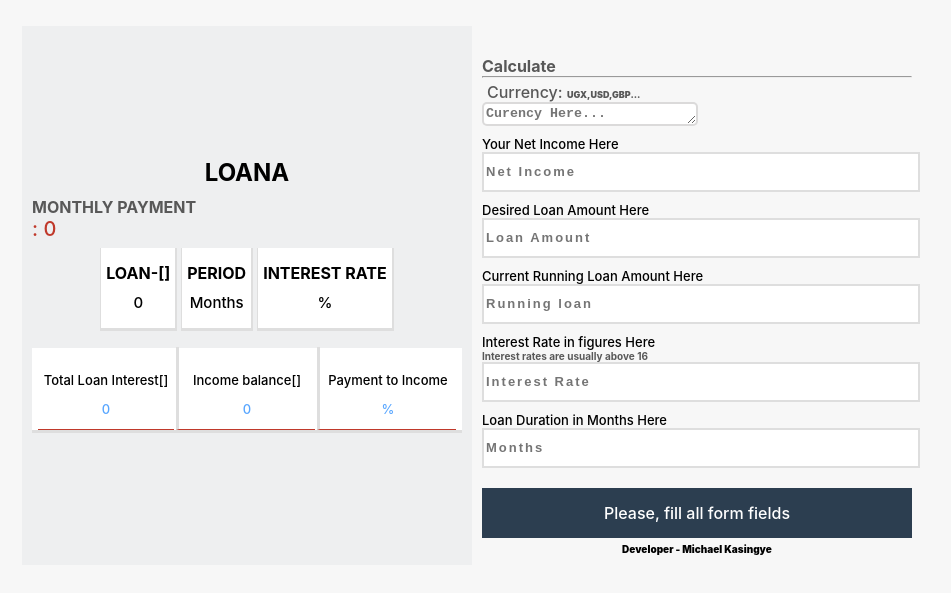
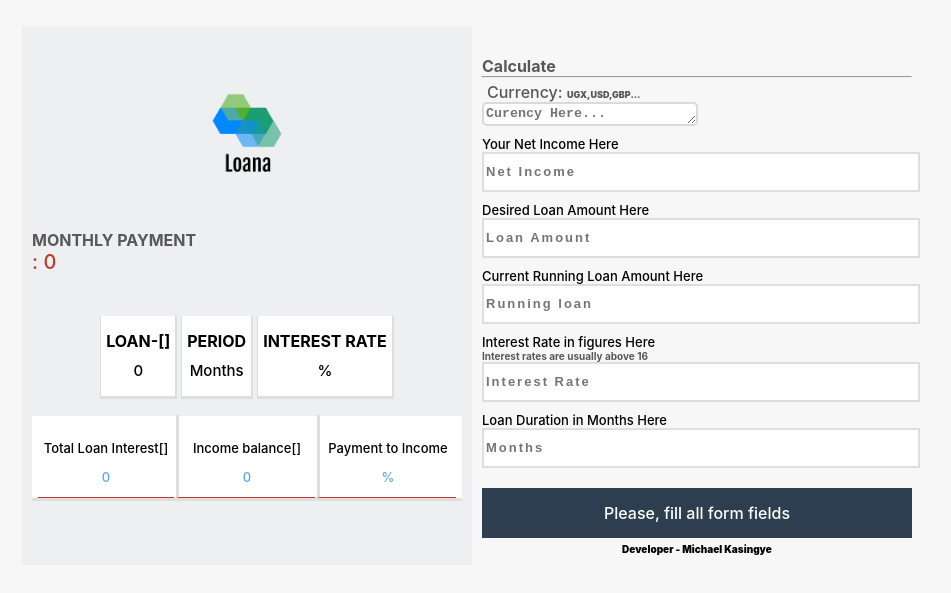
Before and after one commit to MichaelKasingye/loan-calculator, a React (Create React App) app: page / in a window 1280 px wide. Shown: the part 105-698 px from the top of the page, without its empty margins (168-1119 px from the left). Built offline with nearby package versions, Linux system fonts and the light colour scheme.

Commit message:
add logo

```diff
--- a/src/Components/Title.jsx
+++ b/src/Components/Title.jsx
@@ -1,9 +1,11 @@
 import React from "react";
 import "../Style/title.css";
+import logo from'../Images/logo.png';
 function Title({ content }) {
   return (
     <div className="title">
-      <h2>{content}</h2>
+      <img className="logo" src={logo} alt="Logo"/>
+      {/* <h2>{content}</h2> */}
     </div>
   );
 }
--- a/src/Components/summary/SummaryHeader.jsx
+++ b/src/Components/summary/SummaryHeader.jsx
@@ -5,6 +5,9 @@ import "../../Style/summaryHeader.css";
 import KeyboardBackspaceIcon from "@material-ui/icons/KeyboardBackspace";
 import { connect } from "react-redux";
 import { formatNumber } from "../../code_Library/functions";
+import logo from'../../Images/logo.png';
+
+
 function SummaryHeader(props) {
   const history = useHistory();
 
@@ -36,7 +39,10 @@ function SummaryHeader(props) {
 
   return (
     <div className="SummaryHeader">
+      <div className="summary_top">
       <KeyboardBackspaceIcon onClick={homePage} />
+        <h4 className="summary_title">LOANA</h4>
+      </div>
       <div className="loan_Infos">
         <h5>Loan Amount</h5>
         <div className="qualify_sections">
--- a/src/Style/qualify.css
+++ b/src/Style/qualify.css
@@ -2,7 +2,7 @@
   display: flex;
   justify-content: space-between;
   align-items: center;
-  margin-bottom: 5px;
+  margin-bottom: 10px;
 }
 .qualify h4 {
   color: #585858;
@@ -12,7 +12,9 @@
   font-weight: 500;
   color: #c0392b;
 }
-
+.qualify .button{
+  margin-top:0px ;
+}
 .qualify p {
   opacity: 1;
   animation-name: fadeInOpacity;
@@ -28,3 +30,8 @@
     opacity: 1;
   }
 }
+@media (min-width: 588px) {
+  .qualify {
+    margin-bottom: 40px;
+  }
+}
--- a/src/Style/summaryHeader.css
+++ b/src/Style/summaryHeader.css
@@ -7,6 +7,13 @@
   height: 11.7rem;
   max-width: 100%;
   padding: 16px;
+}
+.summary_top{
+  display: flex;
+  justify-content: space-between;
+}
+.summary_title{
+  display: none;
 }
 .loan_Infos {
   display: flex;
--- a/src/Style/title.css
+++ b/src/Style/title.css
@@ -2,4 +2,15 @@
     margin-bottom: 10px;
     color: black;
     text-align: center;
+    /* border: 2px solid black; */
 }
+.logo{
+    width: 20%;
+
+}
+@media (min-width: 588px) {
+    .title{
+    /* border: 2px solid black; */
+margin-bottom: 50px;
+}
+  }
```
Also changed, not shown: src/Style/home.css (+0 -7 lines), public/manifest.json, src/Images/logo.png (added).
